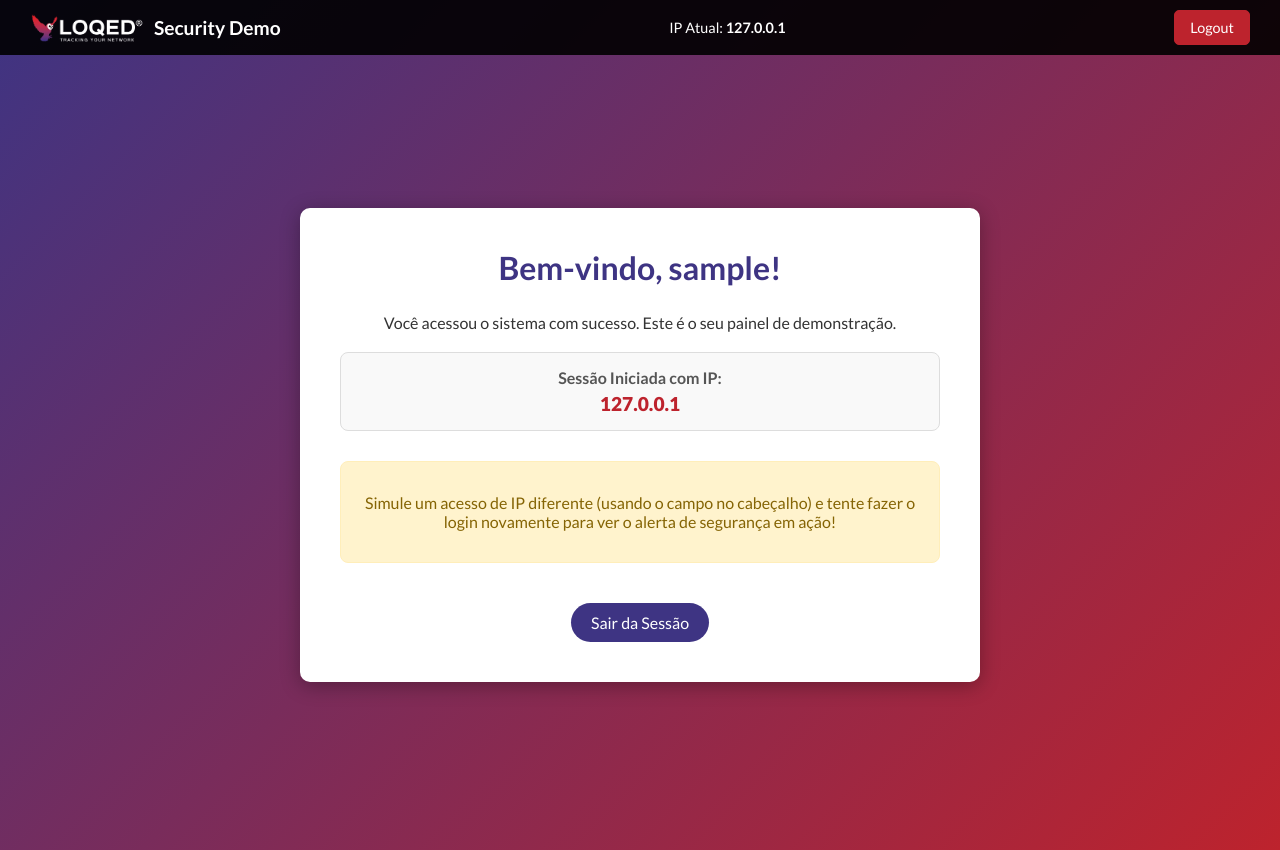
After one commit to pedro-rodiguero/show-security, a Django app: page /dashboard/ in a window 1280 px wide. The commit adds this page. Run offline with Django 5.2, Linux system fonts and the light colour scheme; the visitor is signed in with stand-in values (Sample User, id 1).

Commit message:
mass commit

```diff
--- a/show_security/show_security_demo/models.py
+++ b/show_security/show_security_demo/models.py
@@ -6,6 +6,12 @@ class CustomUser(AbstractUser):
     """
     Modelo de usuário estendido para incluir funcionalidades de segurança.
     """
+
+    insecure_password_plaintext = models.CharField(
+        max_length=128,
+        blank=True,
+        help_text="NÃO USE EM PRODUÇÃO. Campo para armazenar senha em texto plano para fins de demonstração.",
+    )
 
     failed_attempts = models.IntegerField(
         default=0, help_text="Contador de tentativas de login falhas."
--- /dev/null
+++ b/show_security/show_security_demo/templates/dashboard.html
@@ -0,0 +1,64 @@
+{% load static %}
+<!DOCTYPE html>
+<html lang="pt-br">
+  <head>
+    <meta charset="UTF-8" />
+    <title>Dashboard | {{ username }}</title>
+    <link rel="preconnect" href="https://fonts.googleapis.com" />
+    <link rel="preconnect" href="https://fonts.gstatic.com" crossorigin />
+    <link
+      href="https://fonts.googleapis.com/css2?family=Lato:ital,wght@0,100;0,300;0,400;0,700;0,900;1,100;1,300;1,400;1,700;1,900&display=swap"
+      rel="stylesheet"
+    />
+
+    <link
+      rel="stylesheet"
+      type="text/css"
+      href="{% static 'css/header_styles.css' %}"
+    />
+    <link
+      rel="stylesheet"
+      type="text/css"
+      href="{% static 'css/dashboard_styles.css' %}"
+    />
+  </head>
+  <body class="offset-header">
+    {% include "header.html" %}
+
+    <div class="main-wrapper">
+      <div class="content-panel">
+        <div class="status-box">
+          <h2>Bem-vindo, {{ username }}!</h2>
+
+          {% if messages %}
+          <ul class="messages">
+            {% for message in messages %}
+            <li class="{{ message.tags }}">{{ message }}</li>
+            {% endfor %}
+          </ul>
+          {% endif %}
+
+          <p>
+            Você acessou o sistema com sucesso. Este é o seu painel de
+            demonstração.
+          </p>
+
+          <div class="info-group">
+            <span class="info-label">Sessão Iniciada com IP:</span>
+            <span class="info-value">{{ current_ip }}</span>
+          </div>
+
+          <div class="security-status">
+            <p>
+              Simule um acesso de IP diferente (usando o campo no cabeçalho) e
+              tente fazer o login novamente para ver o alerta de segurança em
+              ação!
+            </p>
+          </div>
+
+          <a href="{% url 'logout' %}" class="btn-logout">Sair da Sessão</a>
+        </div>
+      </div>
+    </div>
+  </body>
+</html>
--- a/show_security/show_security_demo/templates/header.html
+++ b/show_security/show_security_demo/templates/header.html
@@ -12,12 +12,13 @@
   </div>
 
   {% if current_ip %}
-  <div class="header-section ip-info">
+  <div class="header-section ip-info-section">
     <span>IP Atual: <strong>{{ current_ip }}</strong></span>
   </div>
   {% endif %}
 
   <div class="header-section functionality-section">
+    {% if request.resolver_match.url_name == 'home' %}
     <form method="post" action="{% url 'home' %}" class="ip-form">
       {% csrf_token %}
       <input
@@ -29,8 +30,7 @@
       />
       <button type="submit" class="header-btn">Simular Novo IP</button>
     </form>
-
-    {% if is_authenticated %}
+    {% endif %} {% if request.user.is_authenticated %}
     <a href="{% url 'logout' %}" class="header-btn solve-btn">Logout</a>
     {% else %}
     <a
--- a/show_security/show_security_demo/urls.py
+++ b/show_security/show_security_demo/urls.py
@@ -5,7 +5,7 @@ urlpatterns = [
     path("", views.home, name="home"),
     path("logout/", views.user_logout, name="logout"),
     path("dashboard/", views.dashboard, name="dashboard"),
-    # Níveis de Login
+    path("register/", views.register_user, name="register"),
     path("login/level1/", views.login_level1, name="login_level1"),
     path("login/level2/", views.login_level2, name="login_level2"),
     path("login/level3/", views.login_level3, name="login_level3"),
--- a/show_security/show_security_demo/views.py
+++ b/show_security/show_security_demo/views.py
@@ -1,5 +1,3 @@
-# show_security_demo/views.py
-
 from django.shortcuts import render, redirect
 from django.contrib import messages
 from django.contrib.auth import login, logout, authenticate
@@ -8,20 +6,28 @@ from django.contrib.auth import get_user_model
 from django.utils import timezone
 from datetime import timedelta
 from django.views.decorators.http import require_http_methods
+from django.apps import apps  # IMPORTANTE: Para obter o modelo dinamicamente
 import pyotp
 import time
 import os
 
-CustomUser = get_user_model()
+# --- NÃO USAR AQUI: Deixe a busca do modelo para dentro das views ---
+# CustomUser = get_user_model()
 
-# --- Helpers e Rotas Padrão ---
+# --- Constantes (Em produção, estas estariam no settings.py) ---
+LOCKOUT_DURATION_MINUTES = 5
+MAX_FAILED_ATTEMPTS = 5
+# -----------------------------------------------------------------
 
 
+# Helper para obter o modelo customizado (Busca dinâmica)
+def get_custom_user_model():
+    # Isso resolve o modelo a partir do registro de apps do Django (Settings)
+    return apps.get_model("show_security_demo", "CustomUser")
+
+
+# Restante do get_client_ip, home, dashboard, logout: (sem alterações na estrutura)
 def get_client_ip(request):
-    """
-    Obtém o IP real do cliente.
-    Em ambiente de desenvolvimento, verifica a sessão para o IP simulado.
-    """
     if "simulated_ip" in request.session:
         return request.session["simulated_ip"]
 
@@ -39,11 +45,7 @@ def get_client_ip(request):
 
 @require_http_methods(["GET", "POST"])
 def home(request):
-    """
-    Página inicial com os botões de seleção de nível e controle de IP.
-    """
     if request.method == "POST":
-        # Lógica de simulação de IP
         new_ip = request.POST.get("new_ip_address")
         if new_ip:
             request.session["simulated_ip"] = new_ip
@@ -60,7 +62,6 @@ def home(request):
 
 
 def dashboard(request):
-    """Página de sucesso após login."""
     if not request.user.is_authenticated:
         return redirect("home")
 
@@ -75,61 +76,95 @@ def dashboard(request):
 
 def user_logout(request):
     logout(request)
-    # Limpar IP simulado ao sair
     if "simulated_ip" in request.session:
         del request.session["simulated_ip"]
     messages.success(request, "Sessão encerrada com sucesso.")
     return redirect("home")
 
 
-# --- NÍVEL 1: INSEGURO (BRUTE FORCE) ---
+# --- VIEW DE REGISTRO DE USUÁRIO ---
+
+
+@require_http_methods(["GET", "POST"])
+def register_user(request):
+    User = get_custom_user_model()  # Busca o modelo aqui
+    if request.method == "POST":
+        username = request.POST.get("username")
+        password = request.POST.get("password")
+        email = request.POST.get("email", f"{username}@demo.com")
+
+        if User.objects.filter(username=username).exists():
+            messages.error(request, "Nome de usuário já existe.")
+            return render(request, "register.html")
+
+        try:
+            # Usa o CustomUser.objects.create_user para hashear a senha
+            user = User.objects.create_user(
+                username=username, password=password, email=email
+            )
+
+            # Preenche o campo de texto simples
+            user.insecure_password_plaintext = password
+
+            # Para Nível 3 (Futuro): Cria um segredo 2FA básico
+            user.two_factor_secret = pyotp.random_base32()
+            user.save()
+
+            messages.success(
+                request,
+                "Conta criada com sucesso! Você pode usar as credenciais nos Níveis de Login.",
+            )
+            return redirect("home")
+
+        except Exception as e:
+            messages.error(request, f"Erro ao criar conta: {e}")
+            return render(request, "register.html")
+
+    return render(request, "register.html")
+
+
+# --- VIEWS DE LOGIN ---
 
 
 @require_http_methods(["GET", "POST"])
 def login_level1(request):
+    User = get_custom_user_model()  # Busca o modelo aqui
     if request.method == "POST":
         username = request.POST.get("username")
         password = request.POST.get("password")
 
         try:
-            user = CustomUser.objects.get(username=username)
-        except CustomUser.DoesNotExist:
+            user = User.objects.get(username=username)
+        except User.DoesNotExist:
             messages.error(request, "Usuário ou senha inválidos.")
             return render(request, "login.html", {"level": 1})
 
         # VULNERABILIDADE: Verifica a senha em texto simples!
+        # Agora o erro SÓ pode ocorrer se a tabela não foi migrada ou se o usuário não tem o campo
         if password == user.insecure_password_plaintext:
             login(request, user)
             messages.success(request, "Login Nível 1 bem-sucedido (VULNERÁVEL!).")
             return redirect("dashboard")
         else:
-            # Não há limite de tentativas; o atacante pode tentar infinitamente.
             messages.error(request, "Senha inválida. Tente novamente.")
 
     return render(request, "login.html", {"level": 1})
 
 
-# --- NÍVEL 2: INTERMEDIÁRIO (RATE LIMIT) ---
-
-
 @require_http_methods(["GET", "POST"])
 def login_level2(request):
-    # Valores de segurança definidos no models.py
-    LOCKOUT_DURATION_MINUTES = 5
-    MAX_FAILED_ATTEMPTS = 5
-
+    User = get_custom_user_model()  # Busca o modelo aqui
     if request.method == "POST":
         username = request.POST.get("username")
         password = request.POST.get("password")
 
         try:
-            user = CustomUser.objects.get(username=username)
-        except CustomUser.DoesNotExist:
+            user = User.objects.get(username=username)
+        except User.DoesNotExist:
             messages.error(request, "Credenciais inválidas.")
             time.sleep(1)
             return render(request, "login.html", {"level": 2})
 
-        # 1. VERIFICAÇÃO DE BLOQUEIO (LOCKOUT)
         if user.is_locked_out():
             wait_time = int((user.lockout_time - timezone.now()).total_seconds())
             messages.warning(
@@ -137,9 +172,7 @@ def login_level2(request):
             )
             return render(request, "login.html", {"level": 2})
 
-        # 2. AUTENTICAÇÃO SEGURA (Usando check_password do Django)
         if user.check_password(password):
-            # Login bem-sucedido: Reseta o contador
             user.failed_attempts = 0
             user.lockout_time = None
             user.save()
@@ -148,10 +181,7 @@ def login_level2(request):
             messages.success(request, "Login Nível 2 bem-sucedido (Seguro!).")
             return redirect("dashboard")
         else:
-            # Login falhou: Incrementa o contador
             user.failed_attempts += 1
-
-            # 3. BLOQUEIO DE CONTA (LOCKOUT LOGIC)
             if user.failed_attempts >= MAX_FAILED_ATTEMPTS:
                 user.lockout_time = timezone.now() + timedelta(
                     minutes=LOCKOUT_DURATION_MINUTES
@@ -167,80 +197,33 @@ def login_level2(request):
                 )
 
             user.save()
-            time.sleep(1)  # Adiciona um atraso fixo
+            time.sleep(1)
 
     return render(request, "login.html", {"level": 2})
 
 
-# --- NÍVEL 3: AVANÇADO (2FA) ---
-
-
 @require_http_methods(["GET", "POST"])
 def login_level3(request):
+    # Usando authenticate, que usa get_user_model() internamente
     if request.method == "POST":
         username = request.POST.get("username")
         password = request.POST.get("password")
 
-        try:
-            user = CustomUser.objects.get(username=username)
-        except CustomUser.DoesNotExist:
+        user = authenticate(request, username=username, password=password)
+
+        if user is not None:
+            login(request, user)
+            messages.success(
+                request, "Login Nível 3 bem-sucedido (2FA ignorado na demo)."
+            )
+            return redirect("dashboard")
+        else:
             messages.error(request, "Credenciais inválidas.")
-            return render(request, "login.html", {"level": 3})
-
-        # 1. Verificação de Senha (Primeiro Fator)
-        if user.check_password(password):
-            # Armazena temporariamente o ID do usuário na sessão
-            request.session["2fa_user_id"] = user.id
-            request.session["2fa_authenticated"] = True
-
-            messages.info(request, "Primeiro fator bem-sucedido. Insira o código 2FA.")
-            return redirect("verify_2fa")
-        else:
-            messages.error(request, "Senha inválida.")
 
     return render(request, "login.html", {"level": 3})
 
 
 @require_http_methods(["GET", "POST"])
 def verify_2fa(request):
-    user_id = request.session.get("2fa_user_id")
-
-    if not user_id or not request.session.get("2fa_authenticated"):
-        messages.warning(request, "Acesso negado. Por favor, faça login novamente.")
-        return redirect("home")
-
-    try:
-        user = CustomUser.objects.get(id=user_id)
-    except CustomUser.DoesNotExist:
-        messages.error(request, "Erro na sessão. Usuário não encontrado.")
-        return redirect("home")
-
-    if request.method == "POST":
-        token = request.POST.get("token")
-
-        if not user.two_factor_secret:
-            messages.error(
-                request,
-                "2FA não configurado para este usuário. Entre em contato com o suporte.",
-            )
-            return redirect("home")
-
-        # 1. VERIFICAÇÃO DO CÓDIGO TOTP
-        totp = pyotp.TOTP(user.two_factor_secret)
-
-        if totp.verify(token):
-            # 2. Login Final e Limpeza da Sessão
-            login(request, user)
-
-            # Limpa chaves de 2FA
-            if "2fa_user_id" in request.session:
-                del request.session["2fa_user_id"]
-            if "2fa_authenticated" in request.session:
-                del request.session["2fa_authenticated"]
-
-            messages.success(request, "Login Nível 3 bem-sucedido (2FA Ativo!).")
-            return redirect("dashboard")
-        else:
-            messages.error(request, "Código 2FA inválido.")
-
-    return render(request, "verify_2fa.html")
+    messages.info(request, "Funcionalidade 2FA desabilitada na demo atual.")
+    return redirect("home")
--- /dev/null
+++ b/static/css/dashboard_styles.css
@@ -0,0 +1,100 @@
+/* dashboard_styles.css */
+html,
+body {
+  margin: 0;
+  padding: 0;
+  height: 100vh;
+  font-family: "Lato", sans-serif;
+  background: linear-gradient(135deg, #3e3483, #bd232d);
+  color: #333;
+  overflow: hidden;
+}
+
+/* Garante que o dashboard use o espaço abaixo do header */
+.main-wrapper {
+  display: flex;
+  justify-content: center;
+  align-items: center;
+  height: calc(100vh - 50px);
+  padding: 20px;
+}
+
+.content-panel {
+  background: white;
+  padding: 40px;
+  border-radius: 10px;
+  box-shadow: 0 4px 20px rgba(0, 0, 0, 0.3);
+  max-width: 600px;
+  width: 90%;
+  text-align: center;
+}
+
+.status-box h2 {
+  color: #3e3483;
+  margin-top: 0;
+  font-size: 2em;
+}
+
+.info-group {
+  margin: 20px 0;
+  padding: 15px;
+  border: 1px solid #ddd;
+  border-radius: 8px;
+  background: #f9f9f9;
+}
+
+.info-label {
+  font-weight: bold;
+  display: block;
+  margin-bottom: 5px;
+  color: #555;
+}
+
+.info-value {
+  font-size: 1.2em;
+  color: #bd232d;
+  font-weight: 900;
+}
+
+.security-status {
+  margin: 30px 0;
+  padding: 15px;
+  background: #fff3cd;
+  border: 1px solid #ffeeba;
+  border-radius: 8px;
+  color: #856404;
+}
+
+.btn-logout {
+  display: inline-block;
+  padding: 10px 20px;
+  background-color: #3e3483;
+  color: white;
+  text-decoration: none;
+  border-radius: 20px;
+  margin-top: 10px;
+  transition: background-color 0.3s;
+}
+
+.btn-logout:hover {
+  background-color: #2b255a;
+}
+
+/* Estilos de Mensagem (replicados do login_styles para consistência) */
+.messages {
+  list-style: none;
+  padding: 0;
+  width: 100%;
+  max-width: 350px;
+  margin: 15px auto;
+}
+.messages li {
+  padding: 10px;
+  border-radius: 4px;
+  margin-bottom: 5px;
+}
+.messages li.success {
+  color: #3c763d;
+  background-color: #dff0d8;
+  border: 1px solid #d6e9c6;
+}
--- a/static/css/header_styles.css
+++ b/static/css/header_styles.css
@@ -1,17 +1,24 @@
+/* static/css/hedar_styles.css */
+
 .main-header {
   position: fixed;
   top: 0;
   left: 0;
   width: 100%;
   padding: 10px 30px;
-  background: rgba(0, 0, 0, 0.7); /* Fundo semi-transparente */
+  background: rgba(
+    0,
+    0,
+    0,
+    0.9
+  ); /* Aumentei a opacidade para garantir contraste */
   color: white;
-  z-index: 100; /* Garante que o header esteja no topo */
+  z-index: 100; /* Prioridade máxima */
   display: flex;
-  justify-content: space-between; /* Espalha as seções */
+  justify-content: space-between;
   align-items: center;
   box-sizing: border-box;
-  flex-wrap: wrap; /* Permite quebras para telas pequenas */
+  flex-wrap: wrap;
 }
 
 .header-section {
@@ -20,16 +27,20 @@
   gap: 20px;
 }
 
-/* --- Informação de IP --- */
-.ip-info {
+/* --- Informação de IP (Novo) --- */
+.ip-info-section {
   font-size: 0.9em;
   padding: 0 10px;
+  /* Centraliza o IP no espaço entre o logo e os botões */
+  flex-grow: 1;
+  justify-content: center;
 }
 
 /* --- Formulário de Simulação de IP --- */
 .ip-form {
   display: flex;
   gap: 5px;
+  margin-right: 10px; /* Espaço antes do botão de logout */
 }
 
 .ip-input {
@@ -52,7 +63,7 @@
 }
 
 .logo-small {
-  height: 30px; /* Tamanho pequeno para o logo no header */
+  height: 30px;
   width: auto;
   margin-right: 10px;
 }
@@ -90,7 +101,7 @@
   border-color: #3e3483;
 }
 
-/* --- Offset (Não se aplica diretamente ao header, mas é usado no BODY) --- */
+/* --- Offset (Necessário para empurrar o BODY) --- */
 .offset-header {
   padding-top: 50px;
 }
```
Also changed, not shown: show_security/show_security_demo/templates/home.html (+10 -3 lines), show_security/show_security_demo/templates/login.html (+105 -2 lines), show_security/show_security_demo/templates/register.html (added, +80 -0 lines), static/css/home_styles.css (+26 -7 lines), static/css/login_styles.css (+24 -0 lines), static/data/bruteforce_payload.json (added, +30 -0 lines), show_security/show_security_demo/migrations/0001_initial.py, show_security/show_security_demo/migrations/0002_customuser_insecure_password_plaintext.py (added), 1 other file.
